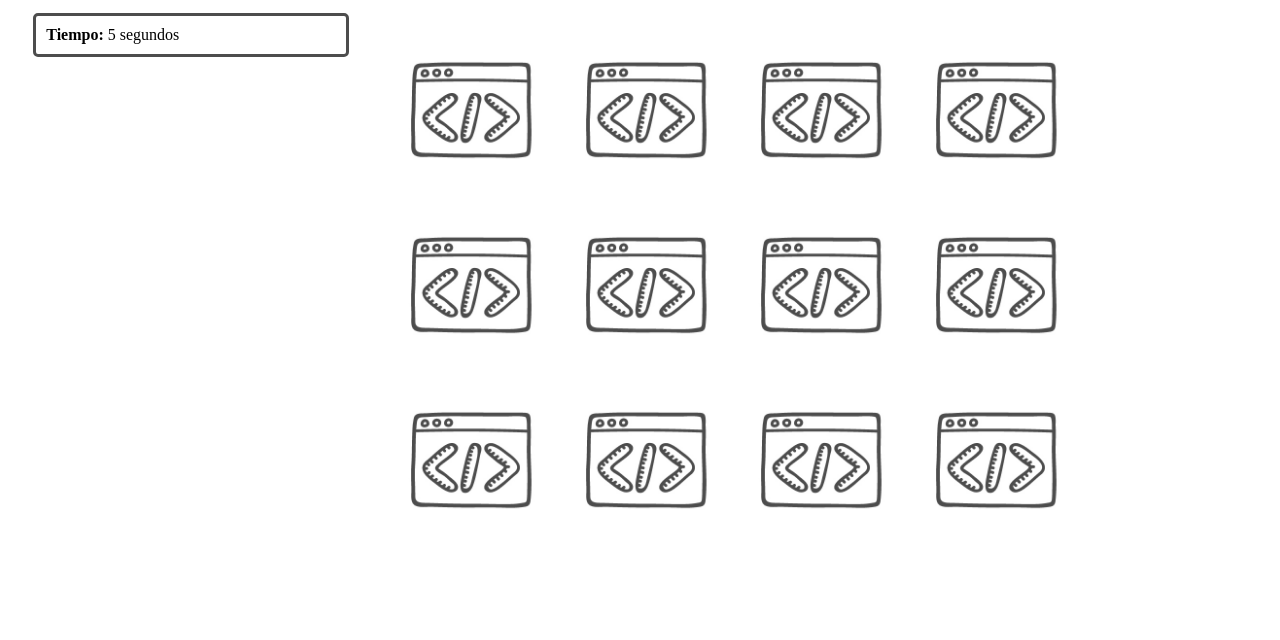
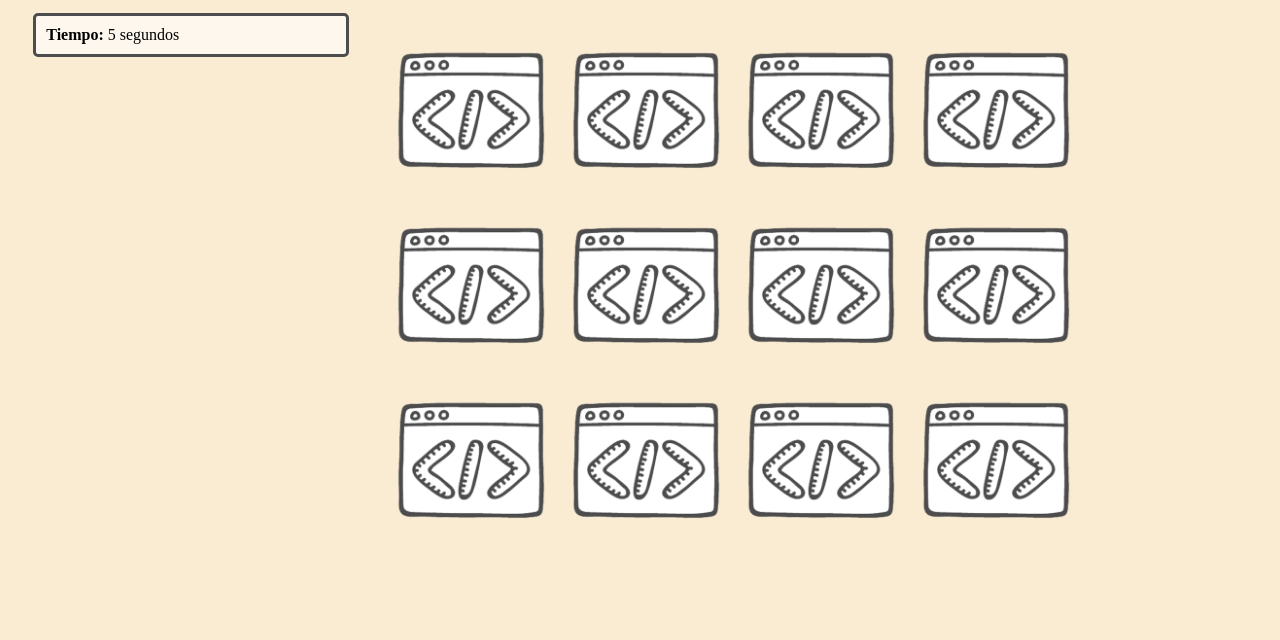
Before and after one commit to NiaNadaa/00_JUEGO_CARTAS, a plain HTML site: page index.html in a window 1280 px wide. Shown: the part 160-800 px from the top of the page. Drawn offline with nearby package versions, Linux system fonts and the light colour scheme.

Commit message:
juego de cartas

```diff
--- a/index.js
+++ b/index.js
@@ -1,67 +1,67 @@
 const array = [
   {
     dibujo: "dibujo1",
-    imagen: "img/01.jpg",
+    imagen: "img/01.png",
   },
   {
     dibujo: "dibujo1",
-    imagen: "img/01.jpg",
+    imagen: "img/01.png",
   },
   {
     dibujo: "dibujo2",
-    imagen: "img/02.jpg",
+    imagen: "img/02.png",
   },
   {
     dibujo: "dibujo2",
-    imagen: "img/02.jpg",
+    imagen: "img/02.png",
   },
   {
     dibujo: "dibujo3",
-    imagen: "img/03.jpg",
+    imagen: "img/03.png",
   },
   {
     dibujo: "dibujo3",
-    imagen: "img/03.jpg",
+    imagen: "img/03.png",
   },
   {
     dibujo: "dibujo4",
-    imagen: "img/04.jpg",
+    imagen: "img/04.png",
   },
   {
     dibujo: "dibujo4",
-    imagen: "img/04.jpg",
+    imagen: "img/04.png",
   },
   {
     dibujo: "dibujo5",
-    imagen: "img/05.jpg",
+    imagen: "img/05.png",
   },
   {
     dibujo: "dibujo5",
-    imagen: "img/05.jpg",
+    imagen: "img/05.png",
   },
   {
     dibujo: "dibujo6",
-    imagen: "img/06.jpg",
+    imagen: "img/06.png",
   },
   {
     dibujo: "dibujo6",
-    imagen: "img/06.jpg",
+    imagen: "img/06.png",
   },
   {
     dibujo: "dibujo7",
-    imagen: "img/07.jpg",
+    imagen: "img/07.png",
   },
   {
     dibujo: "dibujo7",
-    imagen: "img/07.jpg",
+    imagen: "img/07.png",
   },
   {
     dibujo: "dibujo8",
-    imagen: "img/08.jpg",
+    imagen: "img/08.png",
   },
   {
     dibujo: "dibujo8",
-    imagen: "img/08.jpg",
+    imagen: "img/08.png",
   },
 ];
 
@@ -84,7 +84,7 @@ function mostrarCarta(i) {
 }
 
 function ocultarCarta(i) {
-  document.getElementById(i).style.backgroundImage = "url('img/reverso.jpg')";
+  document.getElementById(i).style.backgroundImage = "url('img/reverso.png')";
 }
 
 function elegirCarta(i) {
--- a/style.css
+++ b/style.css
@@ -1,3 +1,7 @@
+body {
+  background-color: rgb(250, 236, 211);
+}
+
 #juego {
   display: flex;
 }
@@ -7,10 +11,15 @@
   width: 25%;
 }
 
+h1 {
+  color: #3f3f3f;
+}
+
 .cajas {
   border: 3px solid #4d4d4d;
   padding: 10px;
   border-radius: 5px;
+  background-color: rgba(255, 255, 255, 0.616);
 }
 
 .tablero {
@@ -30,7 +39,7 @@
 }
 
 .reverso {
-  background: url("img/reverso.jpg");
+  background: url("img/reverso.png");
   background-size: cover;
 }
 
```
Also changed, not shown: img/01.png (added), img/02.png (added), img/03.png (added), img/04.png (added), img/05.png (added), img/06.png (added), img/07.png (added), img/08.png (added), img/reverso.png (added), 1 other file.
